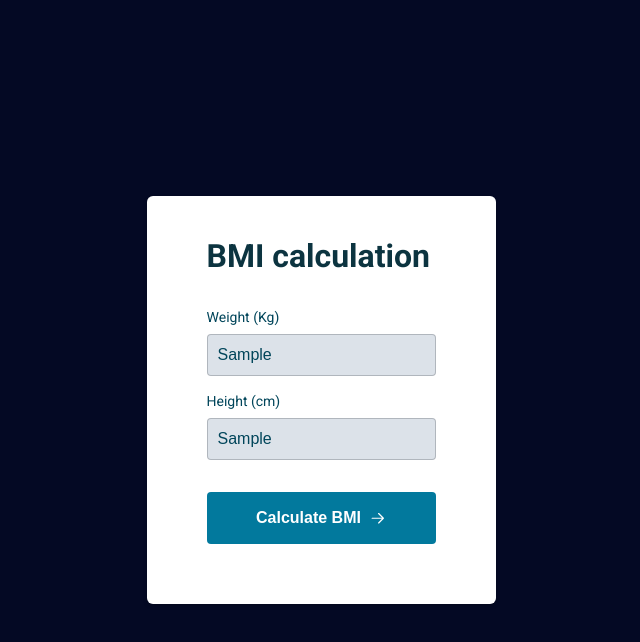
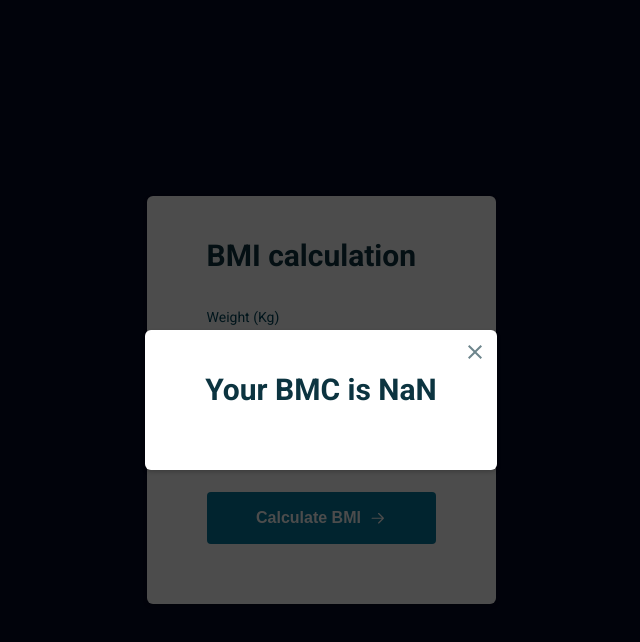
Before and after one commit to MoaraMiranda/ImcCalculator, a plain HTML site: page index.html in a window 1280 px wide. Both pictures are taken after typing "Sample", "Sample" into the empty fields and a click on the button "Calculate BMI". Shown: the whole page, without its empty margins (319-959 px from the left). Drawn offline with Linux system fonts and the light colour scheme.

Commit message:
Adding JS for modal behavior

```diff
--- a/index.html
+++ b/index.html
@@ -44,7 +44,7 @@
   <div class="modal-wrapper">
     <div class="modal card">
       <h2 class="title">
-        Your BMI is 28
+        <span> Your BMI is 28</span>
         <button class="close">
           <img src="./assets/close.svg" alt="image to close pop-up">
         </button>
--- a/main.js
+++ b/main.js
@@ -6,10 +6,37 @@ const form = document.querySelector("form");
 const inputWeight = document.querySelector("#weight");
 const inputHeight = document.querySelector("#height");
 
+const Modal = {
+  wrapper: document.querySelector(".modal-wrapper"),
+  message: document.querySelector(".modal .title span"),
+  buttonClose: document.querySelector(".modal button.close"),
+
+  open() {
+    Modal.wrapper.classList.add("open");
+  },
+  close() {
+    Modal.wrapper.classList.remove("open");
+  },
+};
+
+/******************************
+Functions
+******************************/
+
 form.onsubmit = (event) => {
   event.preventDefault();
 
-  const weight = inputWeight.value
-  const height = inputHeight.value
-  console.log(weight, height)
+  const weight = inputWeight.value;
+  const height = inputHeight.value;
+  const result = BMC(weight, height);
+  const message = `Your BMC is ${result}`;
+
+  Modal.message.innerText = message;
+  Modal.open();
 };
+
+Modal.buttonClose.onclick = () => Modal.close(); //Sem chaves pq a função so tem uma linha
+
+function BMC(weight, height) {
+  return (weight / (height / 100) ** 2).toFixed(2);
+}
--- a/style.css
+++ b/style.css
@@ -48,7 +48,7 @@ button {
 }
 
 .title {
-  font-size: 3.2rem;
+  font-size: 3rem;
   line-height: 4rem;
   color: var(--tt-heading);
 }
```
